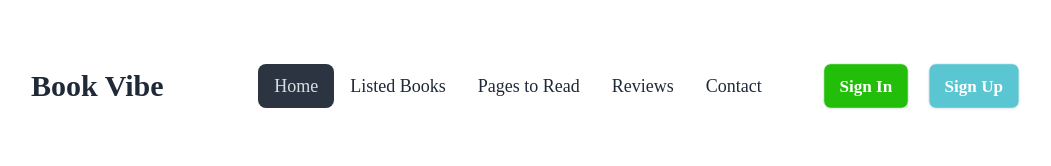
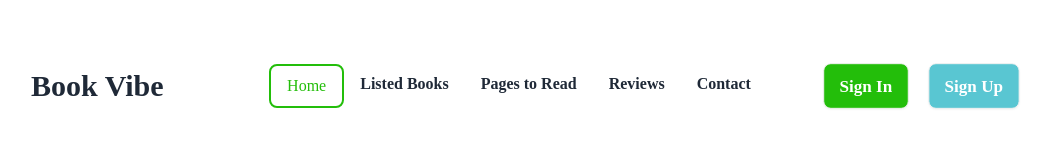
Before and after one commit to NaimoonJannat/B9A8-Book-Vibe, a React (Vite) app: page / in a window 1280 px wide. Shown: the top 166 px of the page, without its empty margins (122-1173 px from the left). Built offline with nearby package versions, Linux system fonts and the light colour scheme.

Commit message:
Navlink active class fixed

```diff
--- a/src/Components/Header/Header.jsx
+++ b/src/Components/Header/Header.jsx
@@ -8,31 +8,45 @@ const Header = () => {
       <div tabIndex={0} role="button" className="btn btn-ghost lg:hidden">
         <svg xmlns="http://www.w3.org/2000/svg" className="h-5 w-5" fill="none" viewBox="0 0 24 24" stroke="currentColor"><path strokeLinecap="round" strokeLinejoin="round" strokeWidth="2" d="M4 6h16M4 12h8m-8 6h16" /></svg>
       </div>
-      <ul tabIndex={0} className="text-lg menu menu-sm dropdown-content mt-3 z-[1] p-2 shadow bg-base-100 rounded-box w-52">
-        <li><NavLink to="/">Home</NavLink></li>
-        <li><NavLink to="/listedBooks">Listed Books</NavLink></li>
-        <li><NavLink to="pagesToRead">Pages to Read</NavLink></li>
-        <li><NavLink to="/reviews">Reviews</NavLink></li>
-        <li><NavLink to="/contact">Contact</NavLink></li>
+      <ul tabIndex={0} className="text-base menu menu-sm dropdown-content mt-3 z-[1] p-2 shadow bg-base-100 rounded-box w-52">
+        <li><NavLink to="/" className={({ isActive }) =>
+                      isActive ? 'text-[#23BE0A] bg-white border-2 border-[#23BE0A]' : 'font-bold'
+                               }>Home</NavLink></li>
+        <li><NavLink to="/listedBooks" className={({ isActive }) =>
+                      isActive ? 'text-[#23BE0A] bg-white border-2 border-[#23BE0A]' : 'font-bold'
+                               }>Listed Books</NavLink></li>
+        <li><NavLink to="pagesToRead" className={({ isActive }) =>
+                      isActive ? 'text-[#23BE0A] bg-white border-2 border-[#23BE0A]' : 'font-bold'
+                               }>Pages to Read</NavLink></li>
+        <li><NavLink to="/reviews" className={({ isActive }) =>
+                      isActive ? 'text-[#23BE0A] bg-white border-2 border-[#23BE0A]' : 'font-bold'
+                               }>Reviews</NavLink></li>
+        <li><NavLink to="/contact" className={({ isActive }) =>
+                      isActive ? 'text-[#23BE0A] bg-white border-2 border-[#23BE0A]' : 'font-bold'
+                               }>Contact</NavLink></li>
 
       </ul>
     </div>
     <a className="btn btn-ghost text-3xl font-semibold">Book Vibe</a>
   </div>
   <div className="navbar-center hidden lg:flex">
-    <ul className="text-lg menu menu-horizontal px-1">
-    <li><NavLink to="/">Home</NavLink></li>
-        <li><NavLink className={({ isActive, isPending }) =>
-                      isActive
-                        ? "active"
-                        : isPending
-                        ? "pending"
-                        : ""
+    <ul className="text-base menu menu-horizontal px-1">
+    <li><NavLink to="/" className={({ isActive }) =>
+                      isActive ? 'text-[#23BE0A] bg-white border-2 border-[#23BE0A]' : 'font-bold'
+                               }>Home</NavLink></li>
 
-                    } to="/listedBooks">Listed Books</NavLink></li>
-        <li><NavLink to="pagesToRead">Pages to Read</NavLink></li>
-        <li><NavLink to="/reviews">Reviews</NavLink></li>
-        <li><NavLink to="/contact">Contact</NavLink></li>
+        <li><NavLink to="/listedBooks" className={({ isActive }) =>
+                      isActive ? 'text-[#23BE0A] bg-white border-2 border-[#23BE0A]' : 'font-bold'
+                               }>Listed Books</NavLink></li>
+        <li><NavLink to="pagesToRead" className={({ isActive }) =>
+                      isActive ? 'text-[#23BE0A] bg-white border-2 border-[#23BE0A]' : 'font-bold'
+                               }>Pages to Read</NavLink></li>
+        <li><NavLink to="/reviews" className={({ isActive }) =>
+                      isActive ? 'text-[#23BE0A] bg-white border-2 border-[#23BE0A]' : 'font-bold'
+                               }>Reviews</NavLink></li>
+        <li><NavLink to="/contact"  className={({ isActive }) =>
+                      isActive ? 'text-[#23BE0A] bg-white border-2 border-[#23BE0A]' : 'font-bold'
+                               }>Contact</NavLink></li>
 
     </ul>
   </div>
--- a/src/Components/ListedBooks/ListedBook.jsx
+++ b/src/Components/ListedBooks/ListedBook.jsx
@@ -3,6 +3,11 @@ const ListedBook = () => {
     return (
         <div>
             <h1>Listed Books</h1>
+            <div role="tablist" className="tabs tabs-lifted">
+  <a role="tab" className="tab tab-active">Read</a>
+  <a role="tab" className="tab ">Wishlist</a>
+
+</div>
         </div>
     );
 };
```
Also changed, not shown: 1 other file (tests, documents, lock files or other folders).
